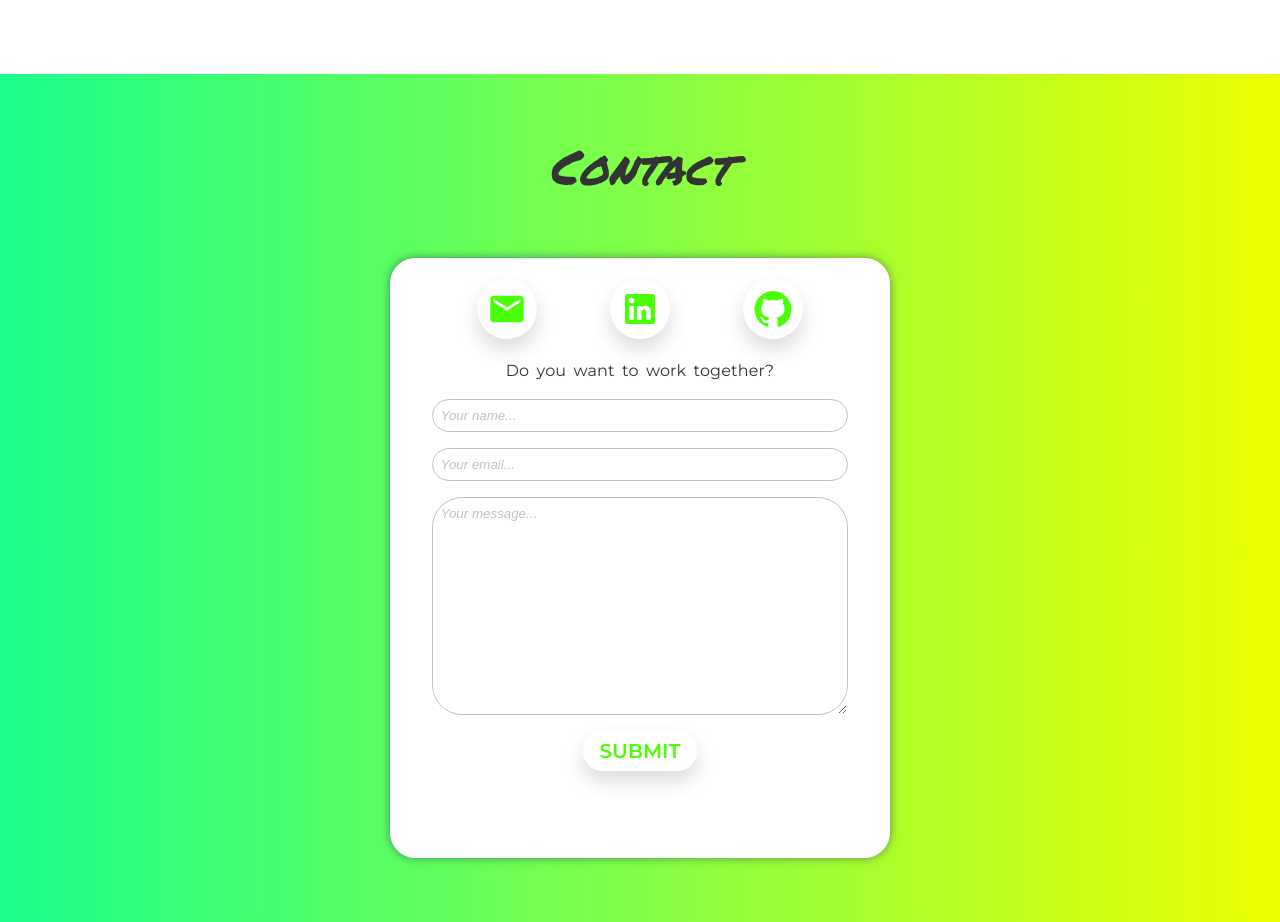
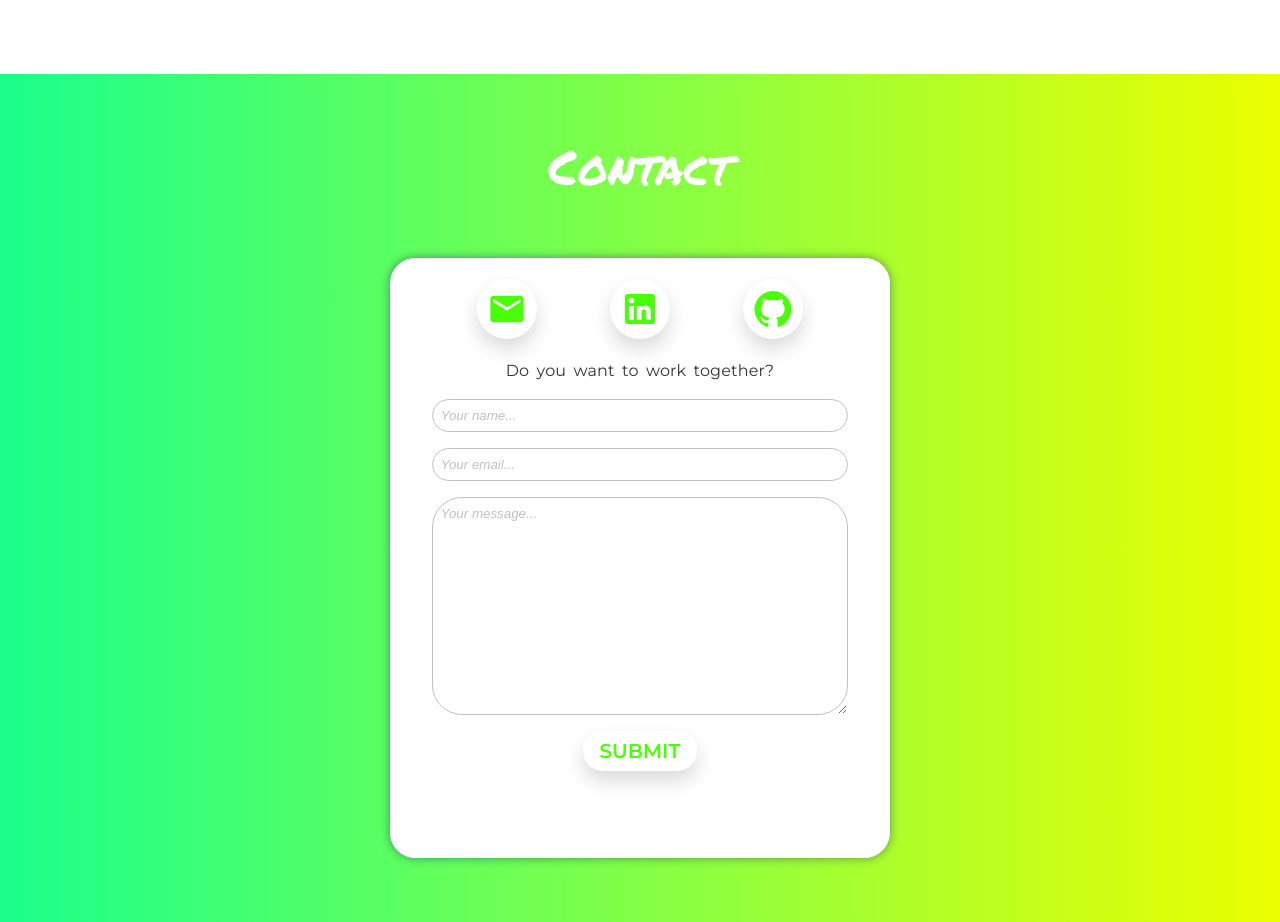
Before and after one commit to manuel12/personal-portfolio-page, a React (Create React App) app: page / in a window 1280 px wide. Shown: the part 6820-7742 px from the top of the page. Built offline with nearby package versions, Linux system fonts and the light colour scheme.

Commit message:
Updated heading styles.

```diff
--- a/src/components/Contact/styles.css
+++ b/src/components/Contact/styles.css
@@ -27,9 +27,7 @@
 }
 
 .contact-heading {
-  margin-bottom: var(--spacing-lg) !important;
-  font-style: italic;
-  color: var(--font-color);
+  color: white;
 }
 
 .contact-container p {
```
